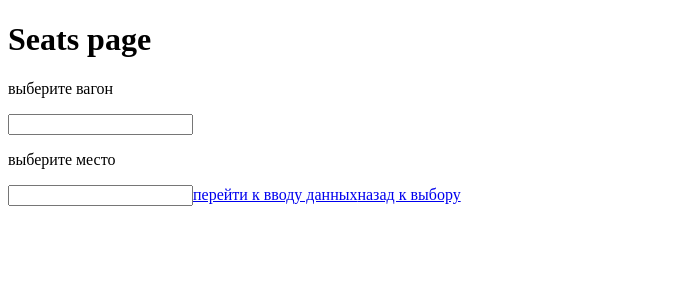
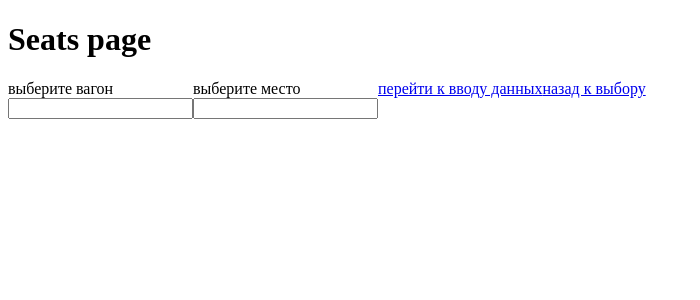
Before and after one commit to NikDoe/tutu-frontend, a React (Create React App) app: page /places in a window 1280 px wide. Shown: the top 300 px of the page, without its empty margins (0-700 px from the left). Built offline with nearby package versions, Linux system fonts and the light colour scheme.

Commit message:
refactor(tutu): use DRY principles
- create custom input element;
- add basic styles to custom input;
- refactor home and places page w/ use custom input;
- refactor train slice;

```diff
--- a/package.json
+++ b/package.json
@@ -15,6 +15,7 @@
     "react-redux": "^8.0.2",
     "react-router-dom": "^6.3.0",
     "react-scripts": "5.0.1",
+    "sass": "^1.54.9",
     "web-vitals": "^2.1.4"
   },
   "scripts": {
--- /dev/null
+++ b/src/components/InputField/InputField.module.scss
@@ -0,0 +1,8 @@
+.root {
+  display: inline-flex;
+  flex-direction: column;
+}
+
+.input {
+  flex-grow: 0;
+}
--- /dev/null
+++ b/src/components/InputField/index.jsx
@@ -0,0 +1,35 @@
+import { useEffect, useMemo, useState } from 'react';
+import debounce from 'lodash.debounce';
+import { useDispatch } from 'react-redux';
+import { setInputValue } from '../../store/slices/trainSlice';
+import styles from './InputField.module.scss';
+
+export default function InputField({ label, stateName, type, placeholder }) {
+	const [value, setValue] = useState('');
+	const dispatch = useDispatch();
+
+	const upd = useMemo(() => debounce((obj, f) => dispatch(f(obj)), 500), [dispatch]);
+
+	const handleInputChange = e => {
+		const inputValue = e.target.value.trim();
+		setValue(inputValue);
+		upd({ inputValue, stateName }, setInputValue);
+	};
+
+	useEffect(() => {
+		dispatch(setInputValue({ inputValue: '', stateName }));
+	}, [dispatch, stateName]);
+
+	return (
+		<label className={styles.root}>
+			{label}
+			<input
+				className={styles.input}
+				type={type}
+				value={value}
+				onChange={handleInputChange}
+				placeholder={placeholder}
+			/>
+		</label>
+	);
+}
--- a/src/pages/Home.jsx
+++ b/src/pages/Home.jsx
@@ -1,36 +1,16 @@
 import { Link } from 'react-router-dom';
-import { useDispatch, useSelector } from 'react-redux';
-import { setSearchFrom, setSearchTo } from '../store/slices/trainSlice';
-import { useEffect, useMemo } from 'react';
-import debounce from 'lodash.debounce';
+import { useSelector } from 'react-redux';
+import InputField from '../components/InputField';
 
 export default function Home() {
+	console.log('Home');
 	const { searchFrom, searchTo } = useSelector(state => state.trains);
-	const dispatch = useDispatch();
-
-	const updateSearch = useMemo(
-		() => debounce((str, f) => dispatch(f(str.trim())), 500),
-		[dispatch],
-	);
-
-	const onInputFrom = e => {
-		updateSearch(e.target.value, setSearchFrom);
-	};
-
-	const onInputTo = e => {
-		updateSearch(e.target.value, setSearchTo);
-	};
-
-	useEffect(() => {
-		dispatch(setSearchFrom(''));
-		dispatch(setSearchTo(''));
-	}, [dispatch]);
 
 	return (
 		<div>
 			<h1>Home page</h1>
-			<input onChange={onInputFrom} type="text" placeholder="откуда" />
-			<input onChange={onInputTo} type="text" placeholder="куда" />
+			<InputField type="text" placeholder="откуда" stateName="searchFrom" />
+			<InputField type="text" placeholder="куда" stateName="searchTo" />
 			{searchFrom || searchTo ? <Link to="/trains">найти поезда</Link> : ''}
 		</div>
 	);
--- a/src/pages/Places.jsx
+++ b/src/pages/Places.jsx
@@ -1,25 +1,11 @@
 import { Link } from 'react-router-dom';
-import { useMemo } from 'react';
-import debounce from 'lodash.debounce';
-import { setVan, setSeat, setBookedTicket } from '../store/slices/trainSlice';
+import { setBookedTicket } from '../store/slices/trainSlice';
 import { useDispatch, useSelector } from 'react-redux';
+import InputField from '../components/InputField';
 
 export default function Places() {
 	const { seat, van } = useSelector(state => state.trains);
 	const dispatch = useDispatch();
-
-	const updateValue = useMemo(
-		() => debounce((str, f) => dispatch(f(str.trim())), 500),
-		[dispatch],
-	);
-
-	const onInputVan = e => {
-		updateValue(e.target.value, setVan);
-	};
-
-	const onInputSeat = e => {
-		updateValue(e.target.value, setSeat);
-	};
 
 	const onClickInsertData = () => {
 		const place = {
@@ -32,10 +18,8 @@ export default function Places() {
 	return (
 		<div>
 			<h1>Seats page</h1>
-			<p>выберите вагон</p>
-			<input onChange={onInputVan} type="text" />
-			<p>выберите место</p>
-			<input onChange={onInputSeat} type="text" />
+			<InputField label="выберите вагон" type="text" stateName="van" />
+			<InputField label="выберите место" type="text" stateName="seat" />
 			<Link onClick={onClickInsertData} to="/data">
 				перейти к вводу данных
 			</Link>
--- a/src/store/slices/trainSlice.js
+++ b/src/store/slices/trainSlice.js
@@ -1,6 +1,7 @@
 import { createSlice } from '@reduxjs/toolkit';
 
 const initialState = {
+	firstName: '',
 	bookedTicket: {},
 	seat: 0,
 	van: 0,
@@ -13,20 +14,11 @@ export const trainSlice = createSlice({
 	name: 'trains',
 	initialState,
 	reducers: {
+		setInputValue: (state, action) => {
+			state[action.payload.stateName] = action.payload.inputValue;
+		},
 		setTrains: (state, action) => {
 			state.trains = action.payload;
-		},
-		setSearchFrom: (state, action) => {
-			state.searchFrom = action.payload;
-		},
-		setSearchTo: (state, action) => {
-			state.searchTo = action.payload;
-		},
-		setVan: (state, action) => {
-			state.van = action.payload;
-		},
-		setSeat: (state, action) => {
-			state.seat = action.payload;
 		},
 		setBookedTicket: (state, action) => {
 			state.bookedTicket = { ...state.bookedTicket, ...action.payload };
@@ -35,6 +27,5 @@ export const trainSlice = createSlice({
 	},
 });
 
-export const { setTrains, setSearchFrom, setSearchTo, setVan, setSeat, setBookedTicket } =
-	trainSlice.actions;
+export const { setInputValue, setTrains, setBookedTicket } = trainSlice.actions;
 export default trainSlice.reducer;
```
Also changed, not shown: 1 other file (tests, documents, lock files or other folders).
